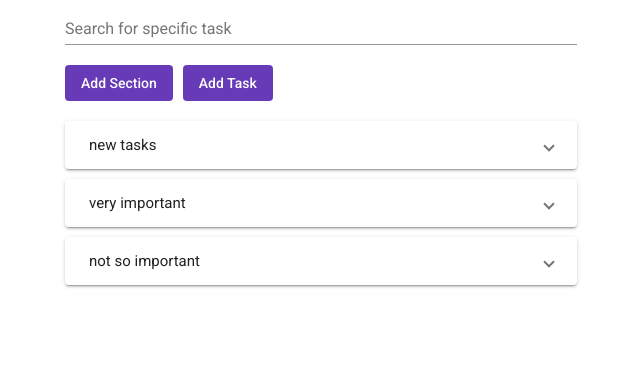
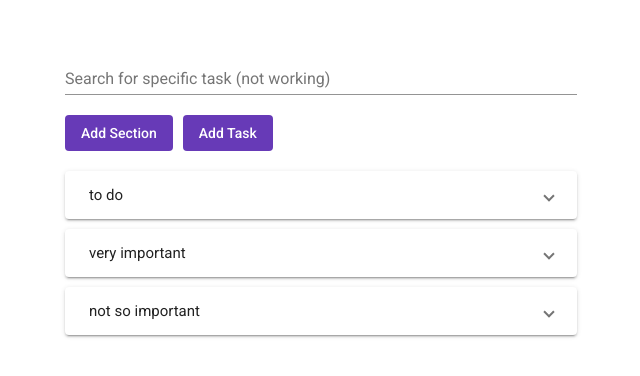
Before and after one commit to LoginowArthur/super-awesome-to-do-list-5000, an Angular app: page / in a window 1280 px wide. Shown: the top 376 px of the page, without its empty margins (319-959 px from the left). Built offline with nearby package versions, Linux system fonts and the light colour scheme.

Commit message:
basic task structure

```diff
--- a/src/app/app.component.html
+++ b/src/app/app.component.html
@@ -1,15 +1,11 @@
 <div class="app-container">
   <mat-form-field>
-    <mat-label>Search for specific task</mat-label>
+    <mat-label>Search for specific task (not working)</mat-label>
     <input matInput type="text">
-    <!-- <mat-icon matSuffix>search</mat-icon> -->
   </mat-form-field>
   <div class="buttons-container">
     <button mat-flat-button  (click)="addSection()" color="primary">Add Section</button>
     <button mat-flat-button  (click)="addTask()" color="primary">Add Task</button>
   </div>
-  <!-- <button (click)="addTask()" mat-fab color="primary" aria-label="add new task button">
-    <mat-icon>add</mat-icon>
-  </button> -->
   <tasks-list></tasks-list>
 </div>
--- a/src/app/app.component.scss
+++ b/src/app/app.component.scss
@@ -1,6 +1,6 @@
 .app-container {
     width: 40%;
-    margin: auto;
+    margin: 50px auto 0;
 }
 
 .buttons-container {
--- a/src/app/app.component.ts
+++ b/src/app/app.component.ts
@@ -18,7 +18,9 @@ export class AppComponent {
     const dialogRef = this.dialog.open(SectionModalComponent, {
       width: '300px',
       height: '150px',
-      data: {},
+      data: {
+        isEdit: false,
+      },
     });
   }
 
@@ -26,7 +28,9 @@ export class AppComponent {
     const dialogRef = this.dialog.open(TaskModalComponent, {
       width: '400px',
       height: '300px',
-      data: {},
+      data: {
+        isEdit: false
+      },
     });
   }
 }
--- a/src/app/app.module.ts
+++ b/src/app/app.module.ts
@@ -11,6 +11,7 @@ import { MatExpansionModule } from '@angular/material/expansion';
 import { MatInputModule } from '@angular/material/input';
 import { MatCardModule } from '@angular/material/card';
 import { MatListModule } from '@angular/material/list';
+import { MatSelectModule } from '@angular/material/select';
 
 import { TaskModalComponent } from './task-modal/task-modal.component';
 
@@ -38,6 +39,7 @@ import { SectionModalComponent } from './section-modal/section-modal.component';
     MatExpansionModule,
     // MatCardModule,
     MatListModule,
+    MatSelectModule,
     A11yModule,
   ],
   providers: [],
--- a/src/app/section-modal/section-modal.component.ts
+++ b/src/app/section-modal/section-modal.component.ts
@@ -24,7 +24,8 @@ export class SectionModalComponent implements OnInit {
   }
 
   onClickSave() {
-
+    this.tasksService.addSection(this.sectionForm.controls.sectionName.value);
+    this.dialogRef.close();
   }
 
   onClickClose() {
--- a/src/app/task-modal/task-modal.component.html
+++ b/src/app/task-modal/task-modal.component.html
@@ -1,17 +1,19 @@
 <form [formGroup]="taskForm" class="task-form">
-  <mat-form-field class="full-width">
-    <mat-label>Section</mat-label>
-    <input matInput formControlName="taskDescription" type="text">
+  <mat-form-field appearance="empty" class="full-width">
+    <mat-label>section</mat-label>
+    <mat-select formControlName="section" disableRipple>
+      <mat-option [value]="section" *ngFor="let section of sections">{{section}}</mat-option>
+    </mat-select>
   </mat-form-field>
 
   <mat-form-field class="full-width">
     <mat-label>Task</mat-label>
-    <input matInput formControlName="taskName" type="text">
+    <input matInput formControlName="title" type="text">
   </mat-form-field>
 
   <mat-form-field class="full-width">
     <mat-label>Task description</mat-label>
-    <textarea matInput formControlName="taskDescription" type="text"></textarea>
+    <textarea matInput formControlName="description" type="text"></textarea>
   </mat-form-field>
 </form>
 
--- a/src/app/task-modal/task-modal.component.ts
+++ b/src/app/task-modal/task-modal.component.ts
@@ -8,10 +8,13 @@ import { TasksService } from '../tasks.service';
   templateUrl: './task-modal.component.html',
   styleUrls: ['./task-modal.component.scss']
 })
-export class TaskModalComponent implements OnInit {
+export class TaskModalComponent {
+  sections = this.tasksService.getSections();
+
   taskForm = new FormGroup({
-    taskName: new FormControl(this.data.title, [Validators.required]),
-    taskDescription: new FormControl(this.data.description)
+    section: new FormControl(this.sections[0]),
+    title: new FormControl(this.data.title, [Validators.required]),
+    description: new FormControl(this.data.description)
   })
 
   constructor(
@@ -20,19 +23,16 @@ export class TaskModalComponent implements OnInit {
     @Inject(MAT_DIALOG_DATA) public data: any
     ) {}
 
-    ngOnInit() {
-      console.log(this.tasksService.getSections());
-    }
+    onClickSave(): void {
+      const taskData = {...this.taskForm.value}
+      console.log(taskData)
 
-    onClickSave(): void {
-      const taskData = {
-        title: this.taskForm.controls.taskName.value,
-        description: this.taskForm.controls.taskDescription.value
+      if (!this.data.isEdit) {
+        this.tasksService.addTask(taskData)
       }
-
-      this.data.isEdit
-      ? this.tasksService.editTask(this.data.taskIndex, taskData)
-      : this.tasksService.addTask(taskData);1
+      // this.data.isEdit
+      // ? this.tasksService.editTask(this.data.taskIndex, taskData)
+      // : this.tasksService.addTask(taskData);
 
       this.dialogRef.close();
     }
--- a/src/app/tasks-list/tasks-list.component.html
+++ b/src/app/tasks-list/tasks-list.component.html
@@ -5,13 +5,13 @@
     >{{task.title}} <span (click)="onClickRemove(i)">remove</span></li>
 </ul> -->
 
-<mat-expansion-panel *ngFor="let section of tasksService.sections">
+<mat-expansion-panel *ngFor="let task of tasksService.tasksList">
     <mat-expansion-panel-header>
         <mat-panel-title>
-        {{section.title}}
+        {{task.section}}
         </mat-panel-title>
     </mat-expansion-panel-header>
     <mat-list role="list">
-        <mat-list-item *ngFor="let task of section.tasks" role="listitem">{{task.title}}</mat-list-item>
+        <mat-list-item *ngFor="let task of task.tasks" role="listitem">{{task.title}}</mat-list-item>
     </mat-list>
 </mat-expansion-panel>
--- a/src/app/tasks-list/tasks-list.component.ts
+++ b/src/app/tasks-list/tasks-list.component.ts
@@ -15,11 +15,11 @@ export class TasksListComponent {
     const dialogRef = this.dialog.open(TaskModalComponent, {
       width: '400px',
       height: '275px',
-      data: {...this.tasksService.readTask(taskIndex), taskIndex: taskIndex, isEdit: true}
+      // data: {...this.tasksService.readTask(taskIndex), taskIndex: taskIndex, isEdit: true}
     });
   }
 
   onClickClose(taskIndex: number) {
-    this.tasksService.removeTask(taskIndex)
+    // this.tasksService.removeTask(taskIndex)
   }
 }
--- a/src/app/tasks.service.ts
+++ b/src/app/tasks.service.ts
@@ -1,26 +1,28 @@
 import { Injectable } from '@angular/core';
+import { title } from 'process';
 
 @Injectable({
   providedIn: 'root'
 })
 export class TasksService {
-  sections: any[] = [
-    {title: "new tasks", tasks: [
-      {title: "add sections", description: "add sections to group similar tasks"},
+  tasksList: any[] = [
+    {section: "to do", tasks: [
+      {title: "section autocomplete", description: "add sections autocomplete to task modal"},
       {title: "add icons to tasks to edit or remove", description: "add sections to group similar tasks"},
       {title: "add autocomplete", description: "add sections to group similar tasks"},
     ]},
-    {title: "very important", tasks: [{title: "pick up sasha", description: "pick her up before 6pm"}]},
-    {title: "not so important", tasks: [{title: "do laundry", description: "remember not to use so much bleach this time"}]}
+    {section: "very important", tasks: [{title: "pick up sasha", description: "pick her up before 6pm"}]},
+    {section: "not so important", tasks: [{title: "do laundry", description: "remember not to use so much bleach this time"}]}
   ]
-  tasks: any[] = [];
 
   getSections(): string[] {
-    return this.sections.map(section => section.title)
+    return this.tasksList.map(task => task.section)
   }
 
   addSection(sectionName: string): void {
-    this.sections = [...this.sections, {title: sectionName, tasks: []}]
+    if (!this.getSections().includes(sectionName)) {
+      this.tasksList = [...this.tasksList, {section: sectionName, tasksList: []}]
+    }
   }
 
   removeSection(): void {
@@ -31,19 +33,26 @@ export class TasksService {
 
   }
 
-  readTask(taskIndex: number) {
-    return this.tasks[taskIndex]
+  addTask(taskData: {section: string, title: string, description: string}) {
+    console.log(taskData)
+    const taskListSectionIndex = this.tasksList.map(task => task.section).indexOf(taskData.section);
+    this.tasksList[taskListSectionIndex].tasks.push({title: taskData.title, description: taskData.description})
+    console.log(this.tasksList)
   }
 
-  addTask(task: any) {
-    this.tasks = [...this.tasks, task]
-  }
+  // readTask(taskIndex: number) {
+  //   return this.tasksList[taskIndex]
+  // }
 
-  removeTask(taskIndex: number) {
-    this.tasks.splice(taskIndex, 1);
-  }
+  // addTask(task: any) {
+  //   this.tasksList = [...this.tasksList, task]
+  // }
 
-  editTask(taskIndex: number, task: any) {
-    this.tasks[taskIndex] = task;
-  }
+  // removeTask(taskIndex: number) {
+  //   this.tasksList.splice(taskIndex, 1);
+  // }
+
+  // editTask(taskIndex: number, task: any) {
+  //   this.tasksList[taskIndex] = task;
+  // }
 }
```
